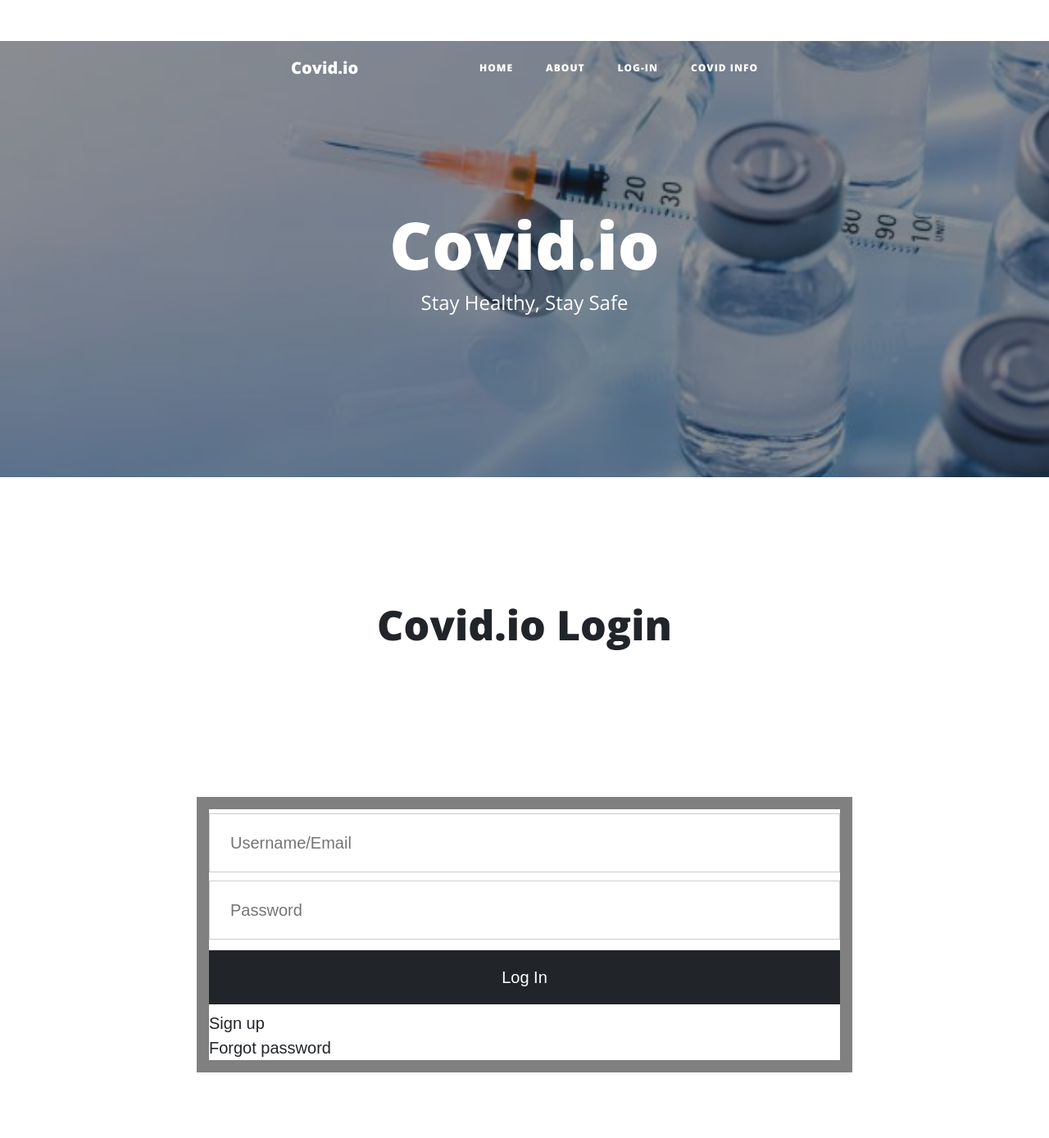
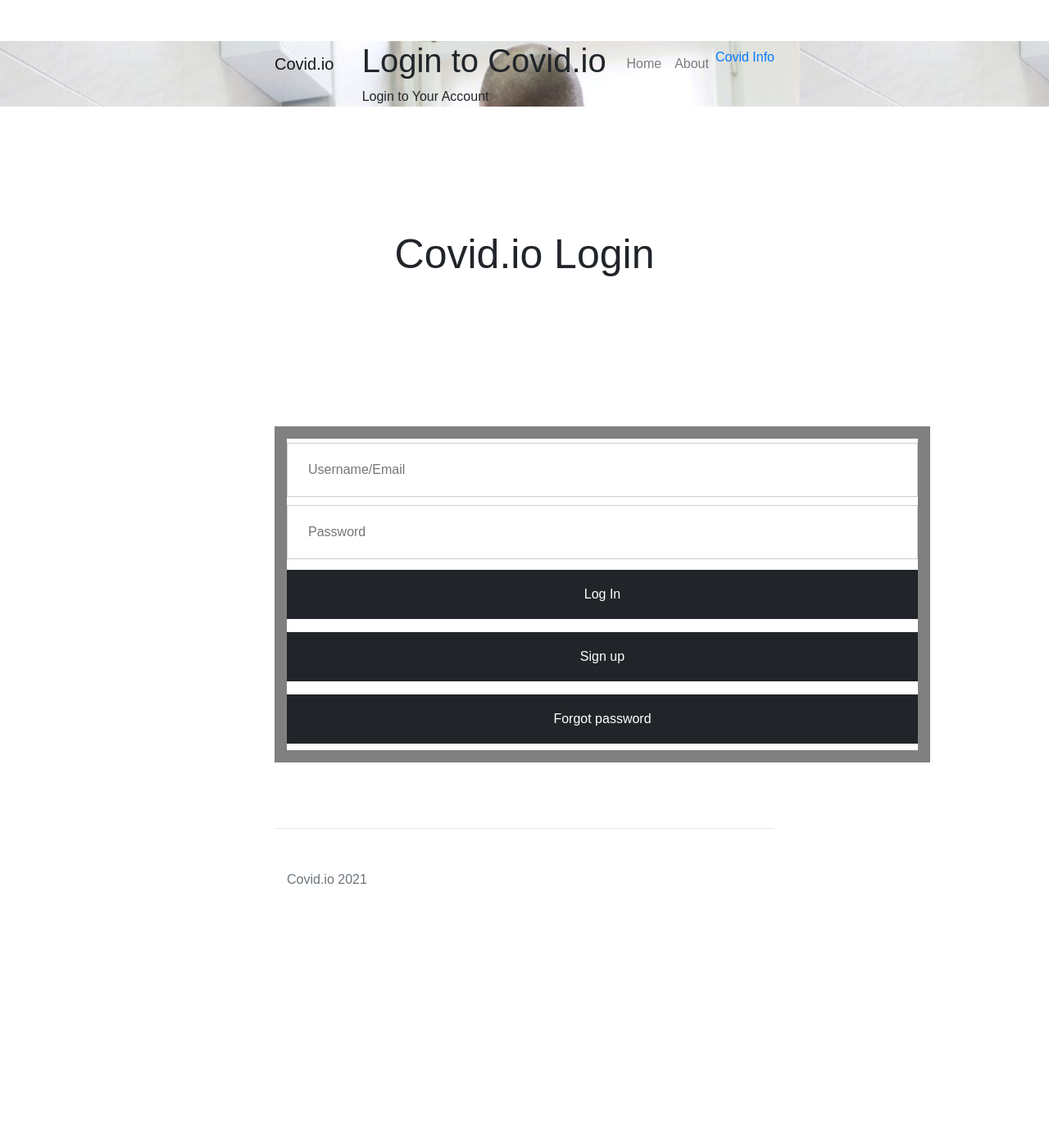
Before and after one commit to AVCodee/covid.io, a PHP site: page /login.php in a window 1280 px wide. Shown: the whole page at 82% size. After the commit the page ends 1078 px from the top, so only its background shows below. Run offline with PHP 8.4, Linux system fonts and the light colour scheme.

Commit message:
Update login.php

```diff
--- a/login.php
+++ b/login.php
@@ -3,30 +3,35 @@
 ?>
 <head>
 
+<!DOCTYPE html>
+<html lang="en">
+
+
+<head>
 
   <meta charset="utf-8">
   <meta name="viewport" content="width=device-width, initial-scale=1, shrink-to-fit=no">
   <meta name="description" content="">
   <meta name="author" content="">
 
-<title>Covid.io</title>
+  <title>Covid.io-About Us</title>
 
-<!-- Bootstrap core CSS -->
+
   <link href="vendor/bootstrap/css/bootstrap.min.css" rel="stylesheet">
 
-<!-- Custom fonts for this template -->
+
   <link href="vendor/fontawesome-free/css/all.min.css" rel="stylesheet" type="text/css">
   <link href='https://fonts.googleapis.com/css?family=Lora:400,700,400italic,700italic' rel='stylesheet' type='text/css'>
   <link href='https://fonts.googleapis.com/css?family=Open+Sans:300italic,400italic,600italic,700italic,800italic,400,300,600,700,800' rel='stylesheet' type='text/css'>
 
-<!-- Custom styles for this template -->
-<link href="css/clean-blog.min.css" rel="stylesheet">
+
+  <link href="css/clean-login.css" rel="stylesheet">
 
 </head>
 
 <body>
 
-<!-- Navigation -->
+
   <nav class="navbar navbar-expand-lg navbar-light fixed-top" id="mainNav">
     <div class="container">
       <a class="navbar-brand" href="index.html">Covid.io</a>
@@ -43,44 +48,39 @@
             <a class="nav-link" href="about.php">About</a>
           </li>
           <li class="nav-item">
-          <a class="nav-link" href="login.php">Log-In</a>
-        </li>
-        <li class="nav-item">
-            <a class="nav-link" href ="info.php">Covid Info</a>
+              <a class="nav-linke" href ="info.php">Covid Info</a>
           </li>
         </ul>
       </div>
     </div>
   </nav>
 
-<!-- Page Header -->
-<header class="masthead" style="background-image: url('img/shotimage.jpg')">
+
+  <header class="masthead" style="background-image: url('img/VaccineManBoy.jpg')">
     <div class="overlay"></div>
     <div class="container">
       <div class="row">
         <div class="col-lg-8 col-md-10 mx-auto">
-        <div class="site-heading">
-          <h1>Covid.io</h1>
-          <span class="subheading">Stay Healthy, Stay Safe</span>
+          <div class="page-heading">
+            <h1>Login to Covid.io</h1>
+            <span class="subheading">Login to Your Account </span>
           </div>
         </div>
       </div>
     </div>
   </header>
-    <meta charset="utf-8" />
-    <title>Login</title>
-    <link rel="stylesheet" type="text/css" href="css/clean-login.css" />
-</head>
+
+
   <body>
-    <section class="registerbox">
+    <section class="container">
         <h2>Covid.io Login</h2>
-        <div class="registerbox">
+        <div class="form-group">
         <form action="includes/login.inc.php" method="post">
-            <input type="text" name="uid" placeholder="Username/Email" />
-            <input type="password" name="pwd" placeholder="Password" />
+            <input type="text" name="uid" placeholder="Username/Email" /><br>
+            <input type="password" name="pwd" placeholder="Password" /><br>
             <button type="submit" name="submit">Log In</button>
-            <a href="register.php">Sign up<br>
-            <a href="reset-password.php" button type="reset-password.php">Forgot password </button>
+            <button type="register.php">Sign up</button><br>
+            <button type="reset-password.php">Forgot password </button>
         </form>
         </div>
 
@@ -96,8 +96,24 @@
 
         }
         ?>
-    </section>
+  <hr>
+
+
+  <footer>
+    <div class="container">
+          <p class="copyright text-muted">Covid.io 2021</p>
+        </div>
+      </div>
+    </div>
+  </footer>
+
+  <!-- Bootstrap core JavaScript -->
+  <script src="vendor/jquery/jquery.min.js"></script>
+  <script src="vendor/bootstrap/js/bootstrap.bundle.min.js"></script>
+
+  <!-- Custom scripts for this template -->
+  <script src="js/clean-blog.min.js"></script>
+
 </body>
 
-
 </html>
```
Lines whose indentation alone changed are shown as unchanged.
